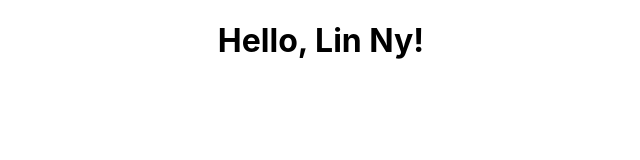
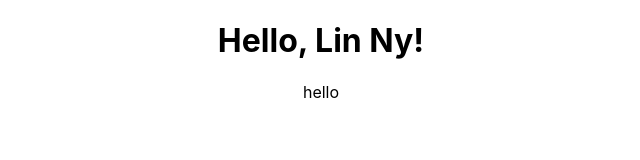
Before and after one commit to Lotuslinny/Eindopdracht_React_Student_Dashboard, a React (Create React App) app: page / in a window 1280 px wide. Shown: the top 160 px of the page, without its empty margins (319-959 px from the left). Built offline with nearby package versions, Linux system fonts and the light colour scheme.

Commit message:
Container

```diff
--- a/src/App.js
+++ b/src/App.js
@@ -1,13 +1,12 @@
 import React from "react";
 import './App.css';
-
-
-
+import DashboardOverview from "./DashboardOverview";
 
 function App() {
   return (
     <div className="App">
       <h1>Hello, Lin Ny!</h1>
+      <DashboardOverview />
     </div>
   );
 }
--- /dev/null
+++ b/src/DashboardOverview.js
@@ -0,0 +1,11 @@
+import React from "react";
+
+class DashboardOverview extends React.Component {
+  render() {
+    return ("hello"
+
+    )
+  }
+}
+
+export default DashboardOverview;
```
Also changed, not shown: src/Components/DashboardOverview.js (deleted, +0 -13 lines).
